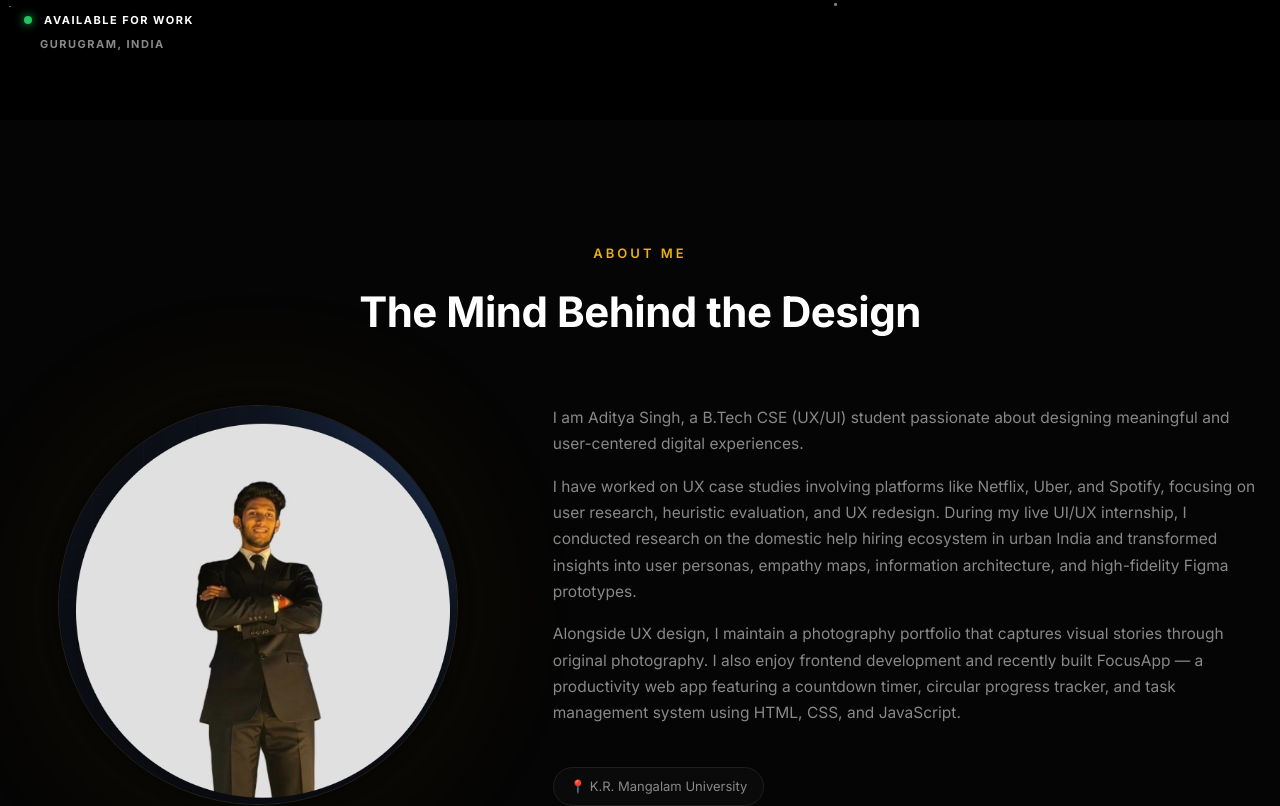
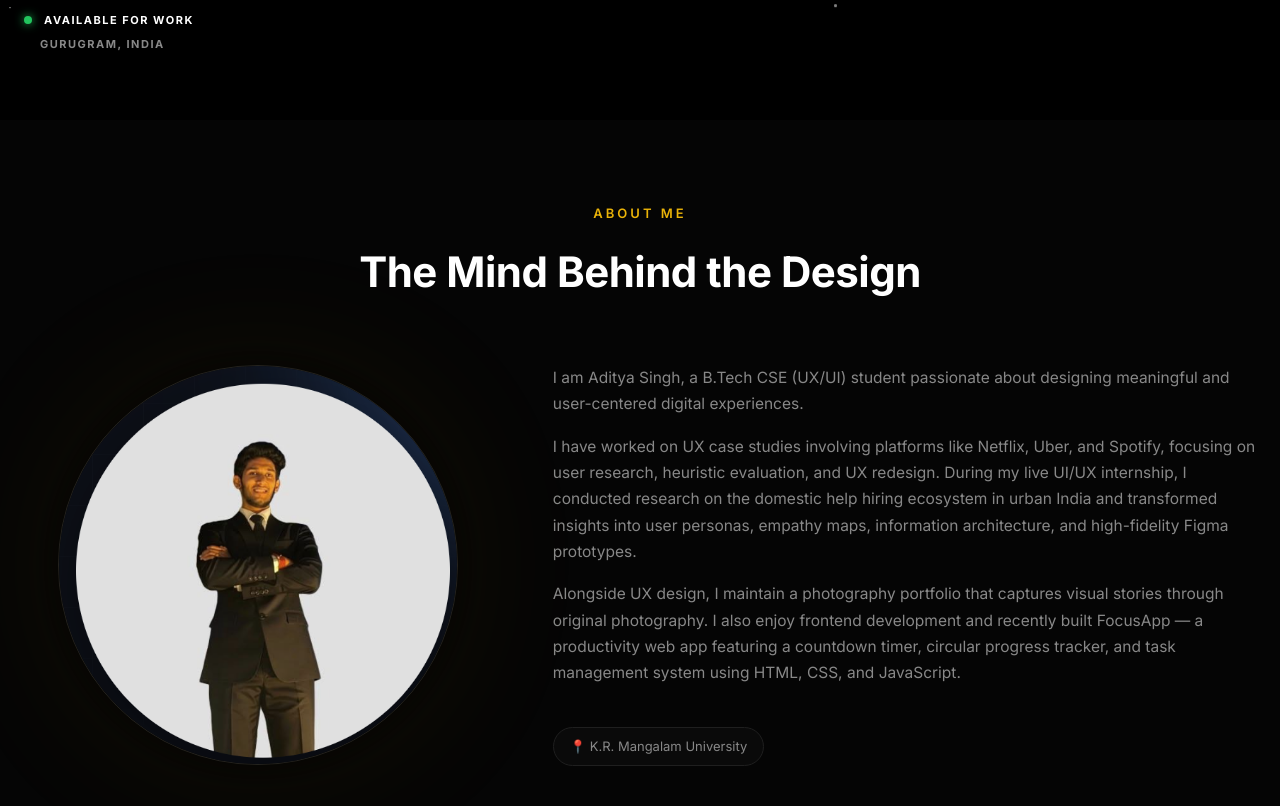
Before and after one commit to AdityaSingh0008/Portfolio, a React (Vite) app: page / in a window 1280 px wide. Shown: the part 680-1486 px from the top of the page. Built offline with nearby package versions, Linux system fonts and the light colour scheme.

Commit message:
Reduce global section vertical padding to tighten layout

```diff
--- a/src/index.css
+++ b/src/index.css
@@ -37,7 +37,7 @@ img { max-width: 100%; display: block; }
 }
 
 .section {
-  padding: 120px 0;
+  padding: 80px 0;
   position: relative;
 }
 
```
